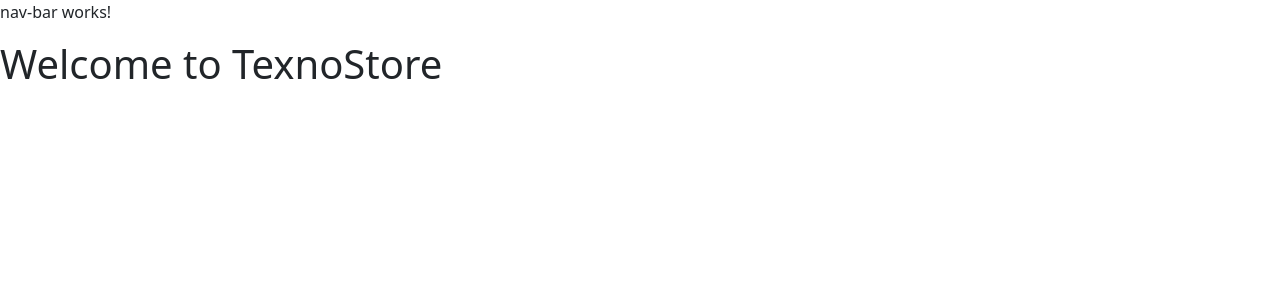
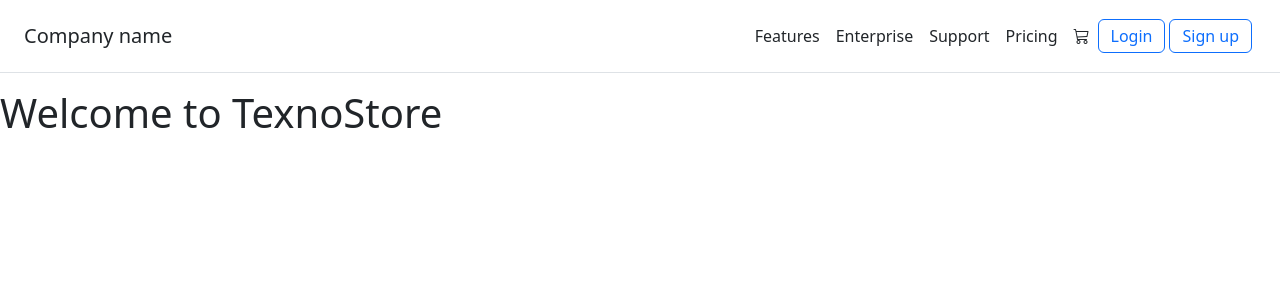
Before and after one commit to Rakhmonberdiev/texnostoreclient, an Angular app: page / in a window 1280 px wide. Shown: the top 300 px of the page. Built offline with nearby package versions, Linux system fonts and the light colour scheme.

Commit message:
Adding the NavBar HTML code

```diff
--- a/package.json
+++ b/package.json
@@ -20,6 +20,7 @@
     "@angular/router": "^16.2.0",
     "@fortawesome/angular-fontawesome": "^0.13.0",
     "bootstrap": "^5.2.3",
+    "bootstrap-icons": "^1.11.1",
     "ngx-bootstrap": "^11.0.2",
     "rxjs": "~7.8.0",
     "tslib": "^2.3.0",
--- a/src/app/nav-bar/nav-bar.component.html
+++ b/src/app/nav-bar/nav-bar.component.html
@@ -1 +1,17 @@
-<p>nav-bar works!</p>
+<div class="d-flex flex-column flex-md-row align-items-center p-3 px-md-4 mb-3 bg-white border-bottom box-shadow">
+  <h5 class="my-0 mr-md-auto font-weight-normal">Company name</h5>
+  <nav class="d-inline-flex mt-2 mt-md-0 ms-md-auto">
+    <a class="me-3 py-2 text-dark text-decoration-none" href="#">Features</a>
+    <a class="me-3 py-2 text-dark text-decoration-none" href="#">Enterprise</a>
+    <a class="me-3 py-2 text-dark text-decoration-none" href="#">Support</a>
+    <a class="me-3 py-2 text-dark text-decoration-none" href="#">Pricing</a>
+  </nav>
+<div class="d-flex align-items-center">
+  <a>
+    <i class="bi bi-cart3 me-2"></i>
+  </a>
+  <a class="btn btn-outline-primary me-1 py-1" href="#">Login</a>
+  <a class="btn btn-outline-primary me-1 py-1" href="#">Sign up</a>
+</div>
+
+</div>
--- a/src/styles.scss
+++ b/src/styles.scss
@@ -5,3 +5,4 @@
 
 /* Importing Datepicker SCSS file. */
 @import "node_modules/ngx-bootstrap/datepicker/bs-datepicker";
+@import url("https://cdn.jsdelivr.net/npm/bootstrap-icons@1.11.1/font/bootstrap-icons.css");
```
Also changed, not shown: 1 other file (tests, documents, lock files or other folders).
